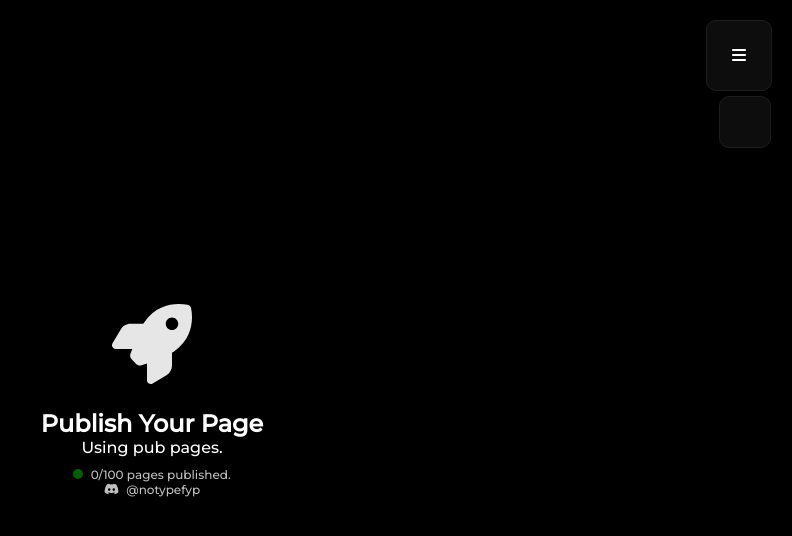
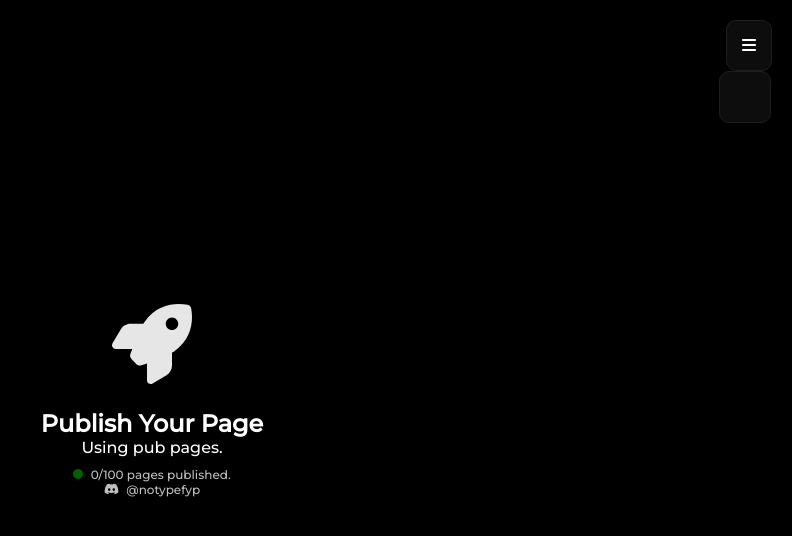
Before and after one commit to notypefyp/pub, a plain HTML site: page pages/index.html in a window 1280 px wide. Both pictures are taken after a click on the element 1227 px from the left and 55 px from the top of the page. Shown: the whole page, without its empty margins (488-1280 px from the left). Drawn offline with Linux system fonts and the light colour scheme; no server answers.

Commit message:
Update index.html

```diff
--- a/pages/index.html
+++ b/pages/index.html
@@ -29,7 +29,7 @@
             background-color: #0d0d0d;
             color: white;
             border-radius: 10px;
-            padding: 25px;
+            padding: 15px;
             cursor: pointer;
             z-index: 1000;
             border: 1px solid #1e1e1e;
@@ -43,7 +43,7 @@
             display: none;
             position: absolute;
             top: 50px;
-            margin-top: 25px;
+            padding: 10px;
             right: 0;
             background-color: #0d0d0d;
             color: white;
```
